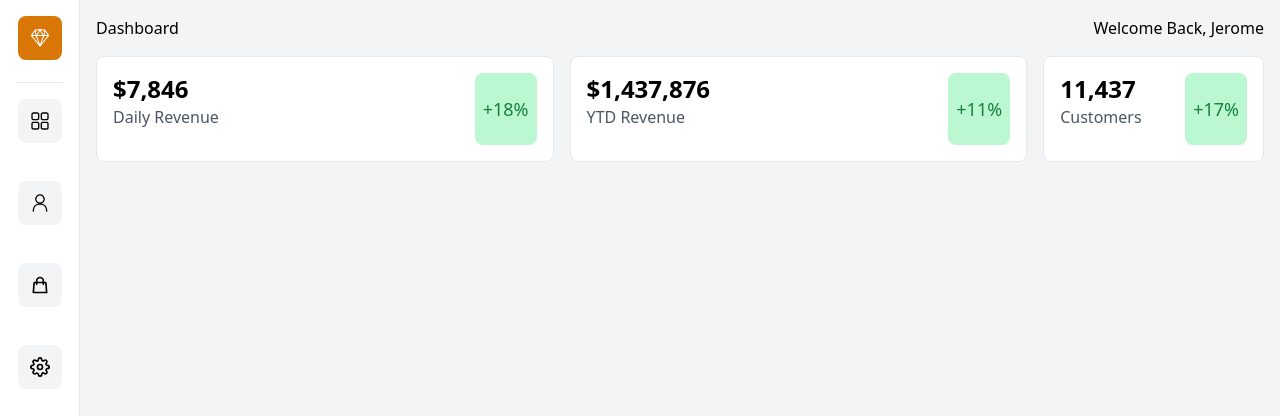
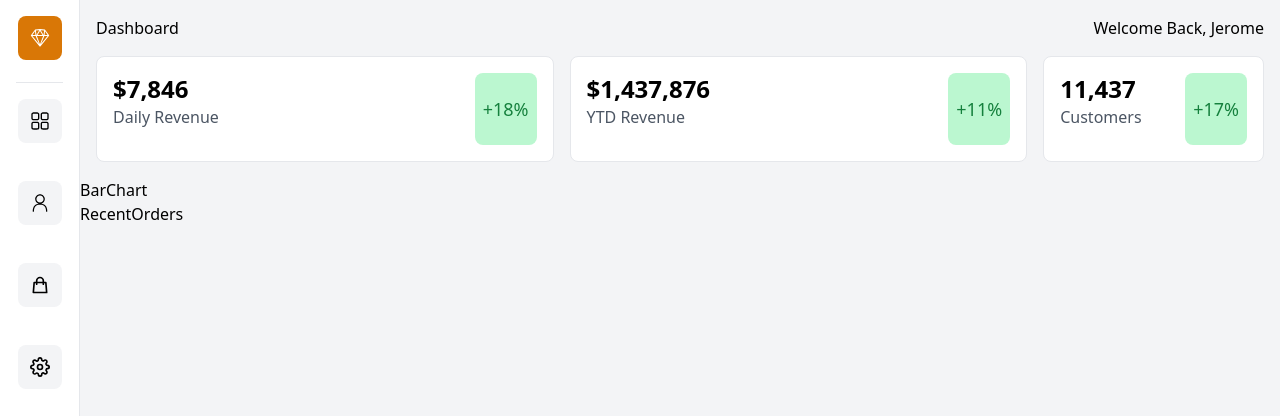
Before and after one commit to CodeKaito/nextjs-dashboard, a Next.js app: page / in a window 1280 px wide. Shown: the top 416 px of the page. Built offline with nearby package versions, Linux system fonts and the light colour scheme.

Commit message:
added components

```diff
--- /dev/null
+++ b/components/BarChart.jsx
@@ -0,0 +1,9 @@
+import React from 'react'
+
+const BarChart = () => {
+  return (
+    <div>BarChart</div>
+  )
+}
+
+export default BarChart
--- /dev/null
+++ b/components/RecentOrders.jsx
@@ -0,0 +1,9 @@
+import React from 'react'
+
+const RecentOrders = () => {
+  return (
+    <div>RecentOrders</div>
+  )
+}
+
+export default RecentOrders
--- a/pages/index.js
+++ b/pages/index.js
@@ -1,6 +1,8 @@
 import Head from 'next/head'
 import Header from '@/components/Header'
 import TopCards from '@/components/TopCards'
+import BarChart from '@/components/BarChart'
+import RecentOrders from '@/components/RecentOrders'
 
 export default function Home() {
   return (
@@ -14,6 +16,10 @@ export default function Home() {
       <main className='bg-gray-100 min-h-screen color-red'>
         <Header />
         <TopCards />
+        <div>
+          <BarChart />
+          <RecentOrders />
+        </div>
       </main>
     </>
   )
```
